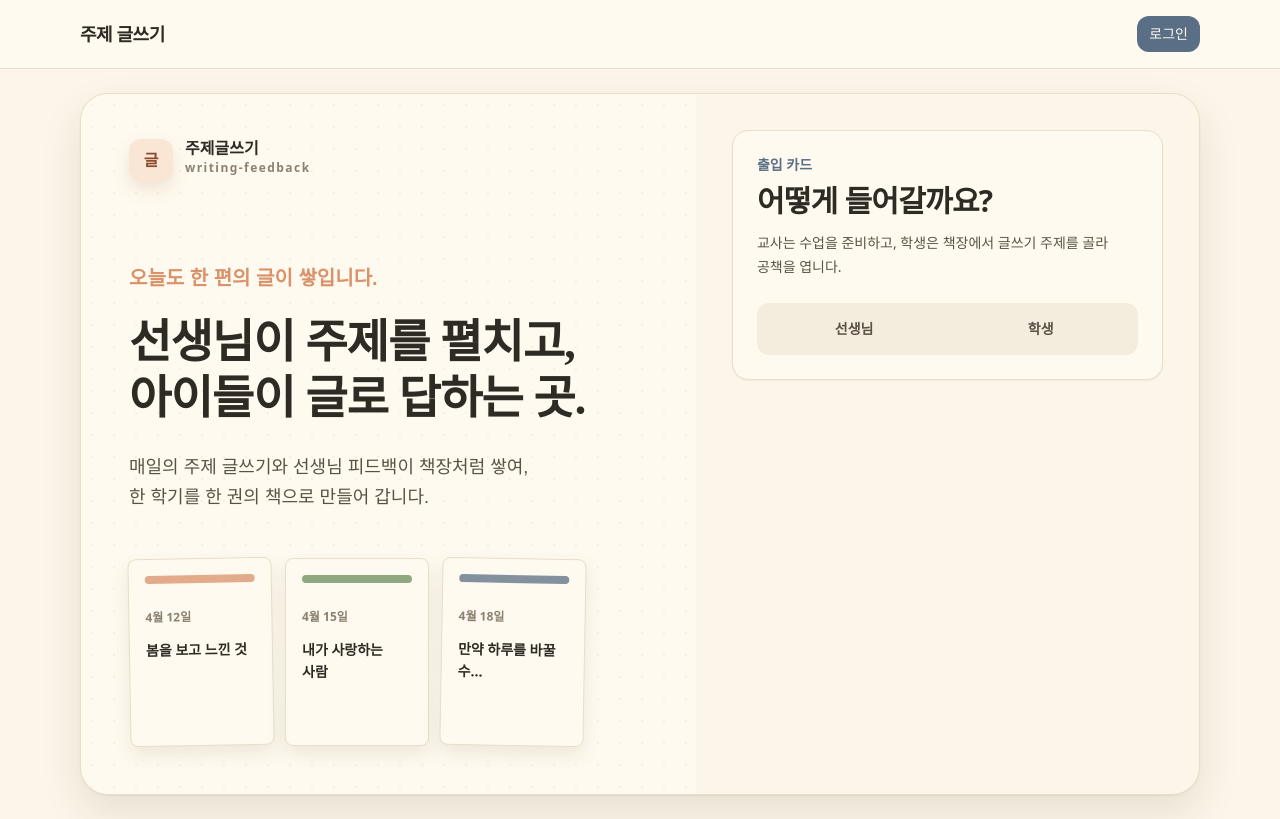
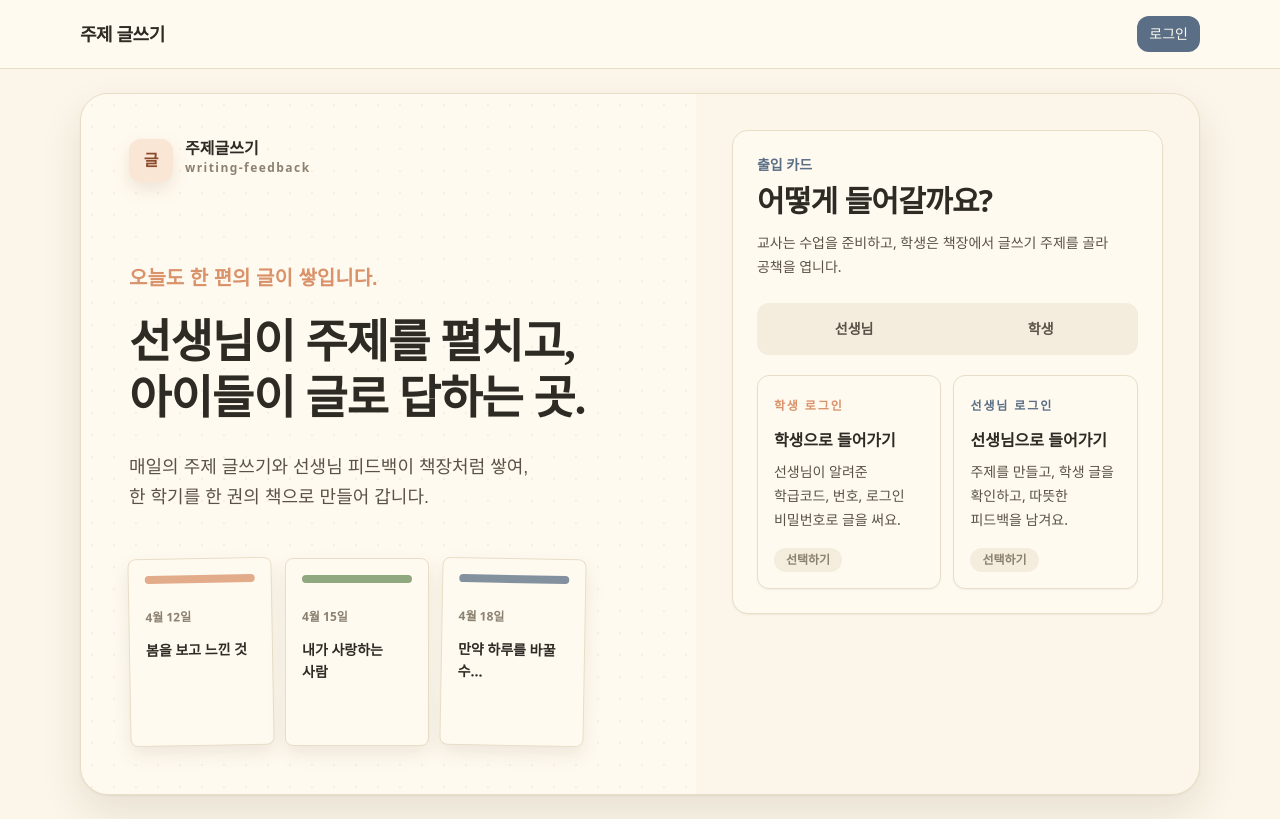
Before and after one commit to rpfksgksakfl12345-ui/writing-feedback, a Next.js app in the folder apps/web/: page /login in a window 1280 px wide. Built offline with nearby package versions, Linux system fonts and the light colour scheme; a web font is replaced by a local one.

Commit message:
Restore role cards on login screen

```diff
--- a/apps/web/app/(auth)/login/page.tsx
+++ b/apps/web/app/(auth)/login/page.tsx
@@ -332,7 +332,74 @@ export default function LoginPage() {
             })}
           </div>
 
-        {mode === "TEACHER" ? (
+          <div className="mt-5 grid gap-3 sm:grid-cols-2">
+            {(
+              [
+                {
+                  id: "STUDENT",
+                  eyebrow: "학생 로그인",
+                  title: "학생으로 들어가기",
+                  description: "선생님이 알려준 학급코드, 번호, 로그인 비밀번호로 글을 써요.",
+                  accent: "student",
+                },
+                {
+                  id: "TEACHER",
+                  eyebrow: "선생님 로그인",
+                  title: "선생님으로 들어가기",
+                  description: "주제를 만들고, 학생 글을 확인하고, 따뜻한 피드백을 남겨요.",
+                  accent: "teacher",
+                },
+              ] satisfies Array<{
+                id: LoginMode;
+                eyebrow: string;
+                title: string;
+                description: string;
+                accent: "teacher" | "student";
+              }>
+            ).map((card) => {
+              const isActive = mode === card.id;
+              const accentTextClass =
+                card.accent === "teacher" ? "text-teacher-accent" : "text-student-accent";
+              const activeCardClass =
+                card.accent === "teacher"
+                  ? "border-teacher-accent bg-teacher-soft/75 ring-2 ring-teacher-accent/20"
+                  : "border-student-accent bg-student-soft/75 ring-2 ring-student-accent/20";
+              const inactiveCardClass =
+                "border-ink-100 bg-paper-surface hover:border-ink-200 hover:bg-paper-base/70";
+
+              return (
+                <button
+                  key={card.id}
+                  className={`kr-keep rounded-xl border p-4 text-left shadow-sm transition hover:-translate-y-0.5 ${
+                    isActive ? activeCardClass : inactiveCardClass
+                  }`}
+                  type="button"
+                  onClick={() => selectMode(card.id)}
+                >
+                  <span className={`text-xs font-semibold uppercase tracking-[0.16em] ${accentTextClass}`}>
+                    {card.eyebrow}
+                  </span>
+                  <span className="mt-3 block text-base font-bold leading-6 text-ink-900">
+                    {card.title}
+                  </span>
+                  <span className="mt-2 block text-sm leading-6 text-ink-700">
+                    {card.description}
+                  </span>
+                  <span
+                    className={`mt-4 inline-flex whitespace-nowrap rounded-full px-3 py-1 text-xs font-semibold ${
+                      isActive
+                        ? `${accentTextClass} bg-paper-surface/80`
+                        : "bg-paper-base text-ink-500"
+                    }`}
+                  >
+                    {isActive ? "선택됨" : "선택하기"}
+                  </span>
+                </button>
+              );
+            })}
+          </div>
+
+          {mode === "TEACHER" ? (
           <form className="mt-6 grid gap-5 rounded-xl border border-teacher-accent/20 bg-paper-soft/70 p-5 shadow-sm" onSubmit={handleTeacherLogin}>
             <div>
               <p className="text-xs font-semibold uppercase tracking-[0.18em] text-teacher-accent">
```
